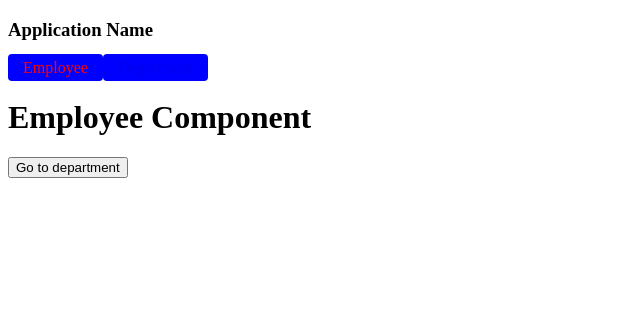
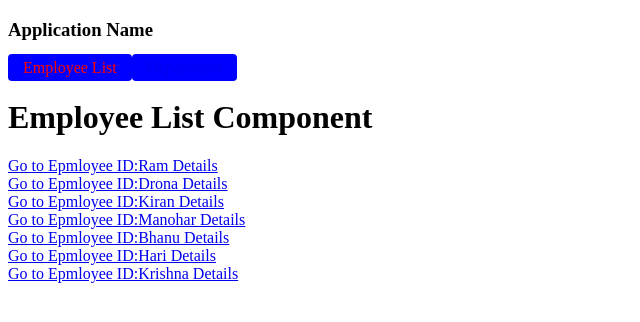
Before and after one commit to manohar427/angular2, an Angular app in the folder sample-ang-cli-1/: page /employee in a window 1280 px wide. Shown: the top 322 px of the page, without its empty margins (0-640 px from the left). Built offline with nearby package versions, Linux system fonts and the light colour scheme.

Commit message:
new files.

```diff
--- a/sample-ang-cli-1/src/app/app.module.ts
+++ b/sample-ang-cli-1/src/app/app.module.ts
@@ -20,13 +20,14 @@ import { RoutingApp } from './app.routing';
 import { Employee } from './app.route.employee';
 import { Department } from './app.route.department';
 import { NotFound } from './app.route.not-found';
-
+import { EmployeeInfo } from './app.route.employee-info';
 
 
 
 const appRoutes: Routes = [
   { path: 'employee', component: Employee },
   { path: 'department', component: Department },
+  { path: 'employee-info/:id/:name', component: EmployeeInfo },
   { path: '', redirectTo: 'employee', pathMatch: 'full' },
   { path: '**', component: NotFound }];
 
@@ -34,8 +35,8 @@ const appRoutes: Routes = [
 
 @NgModule({
   declarations: [AppComponent, MyChild, SizerComponent, AppComponentTB, AppTBChildComponent,
-    StructuralDirect, Email, SwitchComponents, Form1, TemplateDrivForm, ReactForm, EmployeeList, RoutingApp, Employee, Department, NotFound],
-  imports: [BrowserModule, FormsModule, ReactiveFormsModule, HttpModule, RouterModule.forRoot(appRoutes, { enableTracing: true })],
+    StructuralDirect, Email, SwitchComponents, Form1, TemplateDrivForm, ReactForm, EmployeeList, RoutingApp, Employee, Department, NotFound,EmployeeInfo],
+  imports: [BrowserModule, FormsModule, ReactiveFormsModule, HttpModule, RouterModule.forRoot(appRoutes, { enableTracing: false })],
   // bootstrap: [AppComponent]
   bootstrap: [RoutingApp]
 })
--- /dev/null
+++ b/sample-ang-cli-1/src/app/app.route.employee-info.ts
@@ -0,0 +1,22 @@
+import { Component} from '@angular/core';
+import { ActivatedRoute } from '@angular/router';
+
+@Component({
+    selector: 'app-employee-info',
+    template: `<h1>Employee Info ID: {{empId}} and Name:{{name}}</h1>
+    <button routerLink="/employee">Go to Employee List</button>
+    `
+})
+export class EmployeeInfo{
+
+    constructor(private route: ActivatedRoute) {}
+    empId;
+    name;
+    ngOnInit() {
+        // subscribe to the parameters observable
+        this.route.paramMap.subscribe(params => {
+         this.empId=params.get('id');
+         this.name=params.get('name');
+        });
+      }
+}
--- a/sample-ang-cli-1/src/app/app.route.employee.ts
+++ b/sample-ang-cli-1/src/app/app.route.employee.ts
@@ -1,11 +1,23 @@
 import { Component} from '@angular/core';
+import { ActivatedRoute } from '@angular/router';
 
 @Component({
     selector: 'app-employee',
-    template: `<h1>Employee Component</h1>
-    <button routerLink="/department">Go to department</button>
+    template: `<h1>Employee List Component</h1>
+
+    <a *ngFor='let employee of employeeList' [routerLink]="['/employee-info',employee.id,employee.name]">Go to Epmloyee ID:{{employee.name }} Details<br/></a>
     `
 })
 export class Employee{
 
+    employeeList =[
+        {id:100,name:'Ram'},
+        {id:200,name:'Drona'},
+        {id:300,name:'Kiran'},
+        {id:400,name:'Manohar'},
+        {id:500,name:'Bhanu'},
+        {id:600,name:'Hari'},
+        {id:700,name:'Krishna'},
+    ]
+
 }
--- a/sample-ang-cli-1/src/app/app.routing.ts
+++ b/sample-ang-cli-1/src/app/app.routing.ts
@@ -5,7 +5,7 @@ import { Component, OnInit } from '@angular/core';
     template: `
       <h3>Application Name</h3>
       <nav>
-      <a routerLink="employee" routerLinkActive="active">Employee</a>
+      <a routerLink="employee" routerLinkActive="active">Employee List</a>
       <a routerLink="department" routerLinkActive="active">Department</a>
       </nav>
       <router-outlet></router-outlet>
@@ -13,5 +13,7 @@ import { Component, OnInit } from '@angular/core';
     styles:['nav a.active{color:red} nav a{padding: 5px 15px;background-color:blue;border-radius:4px;text-decoration:none;}']
 })
 export class RoutingApp {
-
+    //<a [routerLink]="['/users', username]">{{ username }} Profile</a>
+    //<a routerLink="department" routerLinkActive="active">Department</a>
+    username:string = "Manohar"
 }
```
